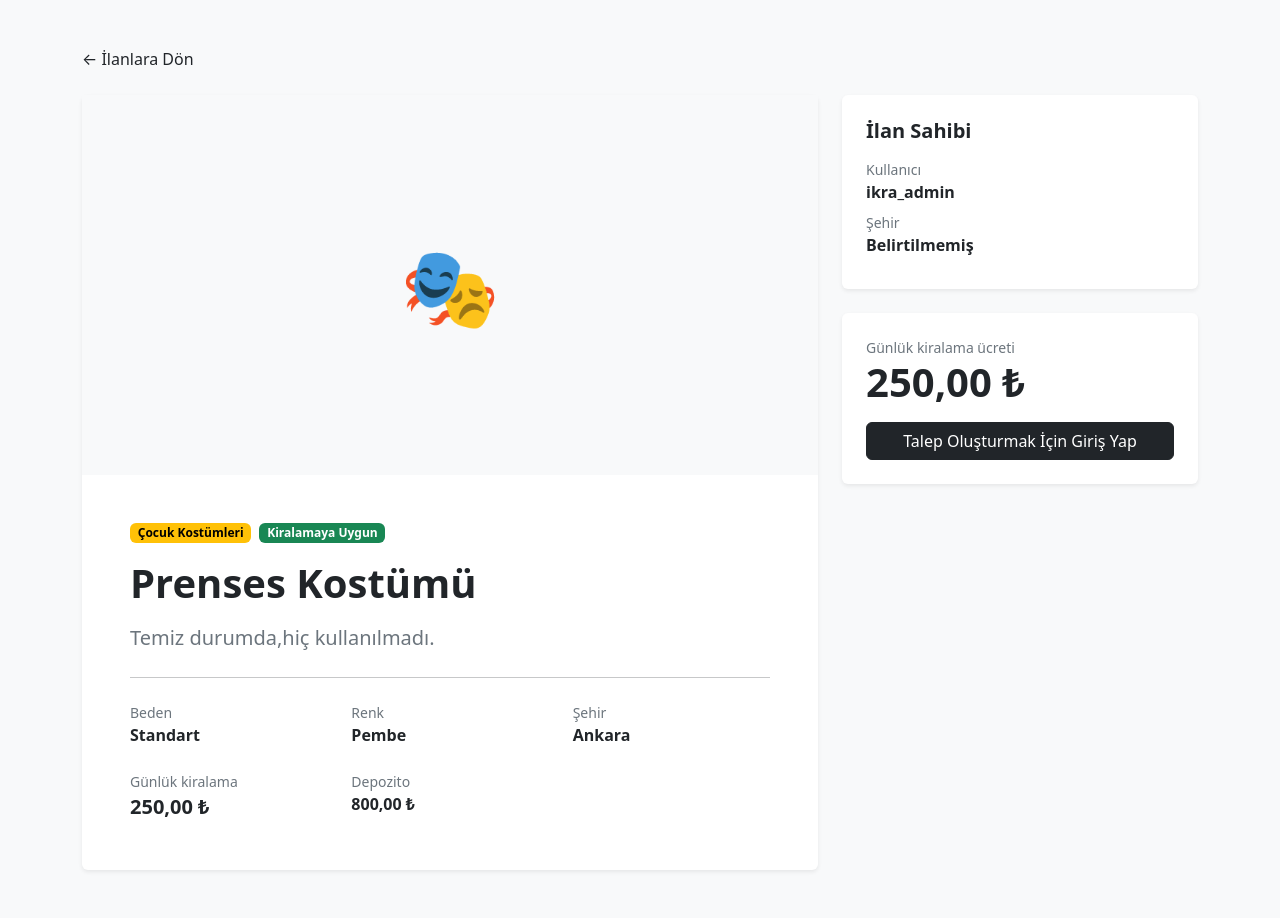
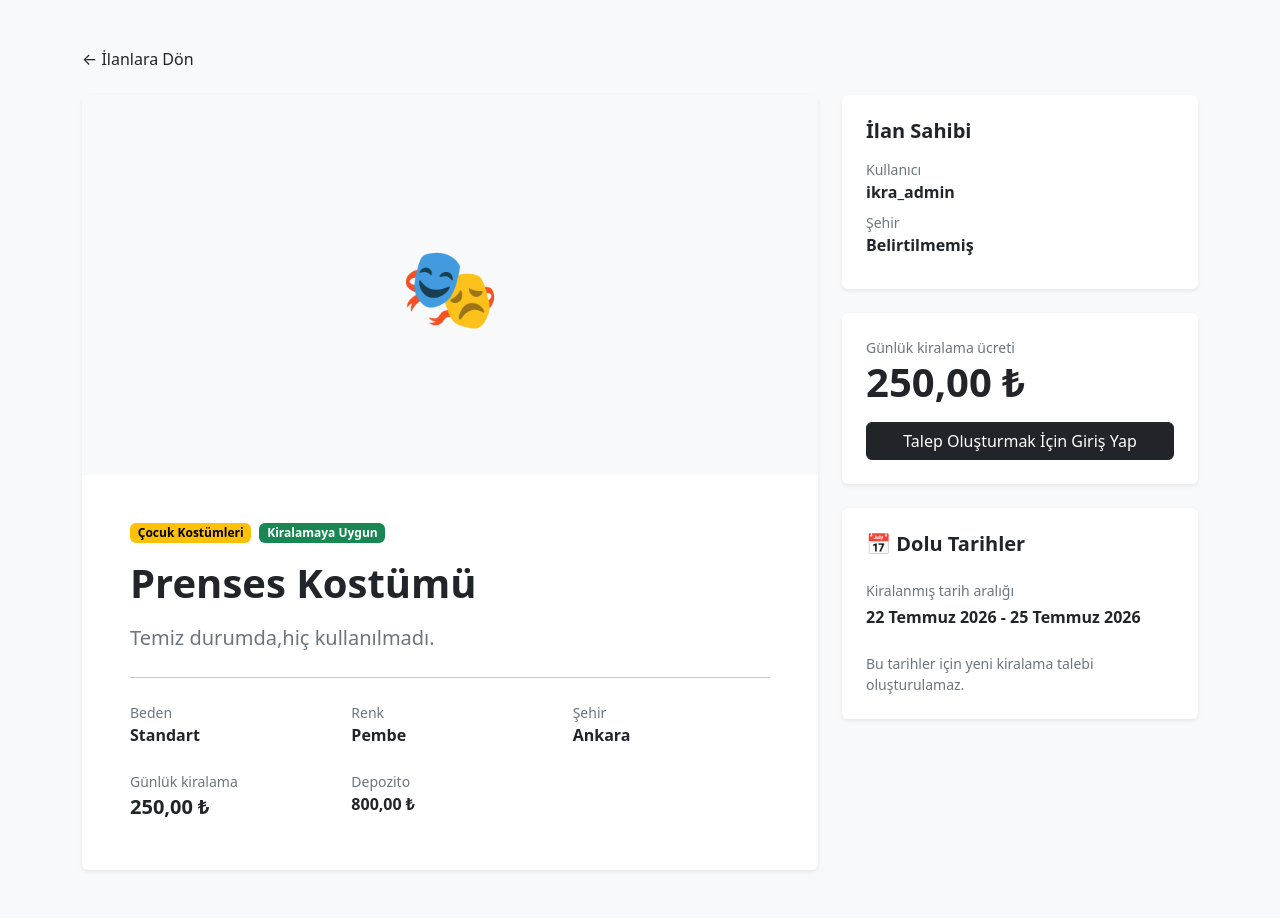
Before and after one commit to ikrabaser/costumehub, a Django app: page /ilanlar/2/ in a window 1280 px wide. Shown: the part 57-976 px from the top of the page. Run offline with Django 5.2, Linux system fonts and the light colour scheme; data comes from the database, SQL or seed files in the repository.

Commit message:
Show unavailable rental dates on listing details

```diff
--- a/products/views.py
+++ b/products/views.py
@@ -1,9 +1,13 @@
 from django.contrib import messages
 from django.contrib.auth.decorators import login_required
+from django.db.models import Q
 from django.shortcuts import get_object_or_404, redirect, render
-from django.db.models import Q
+from django.utils import timezone
+
+from rentals.models import KiralamaTalebi
+
 from .forms import IlanFormu
-from .models import Ilan,Kategori
+from .models import Ilan, Kategori
 
 
 def home(request):
@@ -13,11 +17,10 @@ def home(request):
 @login_required
 def ilan_olustur(request):
     if request.method == "POST":
-        form = IlanFormu(request.POST)
         form = IlanFormu(
-    request.POST,
-    request.FILES
-)
+            request.POST,
+            request.FILES,
+        )
 
         if form.is_valid():
             ilan = form.save(commit=False)
@@ -30,6 +33,7 @@ def ilan_olustur(request):
             )
 
             return redirect("products:home")
+
     else:
         form = IlanFormu(
             initial={
@@ -44,20 +48,29 @@ def ilan_olustur(request):
             "form": form,
         },
     )
+
+
 def ilan_listesi(request):
-    ilanlar = Ilan.objects.filter(
-        durum="YAYINDA",
-        mevcut_mu=True
-    ).select_related(
-        "kategori",
-        "ilan_sahibi"
-    ).order_by("-olusturulma_tarihi")
+    ilanlar = (
+        Ilan.objects.filter(
+            durum="YAYINDA",
+            mevcut_mu=True,
+        )
+        .select_related(
+            "kategori",
+            "ilan_sahibi",
+        )
+        .order_by("-olusturulma_tarihi")
+    )
 
     arama = request.GET.get("arama", "").strip()
     kategori = request.GET.get("kategori", "").strip()
     beden = request.GET.get("beden", "").strip()
     sehir = request.GET.get("sehir", "").strip()
-    maksimum_fiyat = request.GET.get("maksimum_fiyat", "").strip()
+    maksimum_fiyat = request.GET.get(
+        "maksimum_fiyat",
+        "",
+    ).strip()
 
     if arama:
         ilanlar = ilanlar.filter(
@@ -67,27 +80,36 @@ def ilan_listesi(request):
         )
 
     if kategori:
-        ilanlar = ilanlar.filter(kategori_id=kategori)
+        ilanlar = ilanlar.filter(
+            kategori_id=kategori,
+        )
 
     if beden:
-        ilanlar = ilanlar.filter(beden=beden)
+        ilanlar = ilanlar.filter(
+            beden=beden,
+        )
 
     if sehir:
-        ilanlar = ilanlar.filter(sehir__icontains=sehir)
+        ilanlar = ilanlar.filter(
+            sehir__icontains=sehir,
+        )
 
     if maksimum_fiyat:
         try:
-            maksimum_fiyat_degeri = float(maksimum_fiyat)
+            maksimum_fiyat_degeri = float(
+                maksimum_fiyat
+            )
 
             if maksimum_fiyat_degeri >= 0:
                 ilanlar = ilanlar.filter(
-                    gunluk_fiyat__lte=maksimum_fiyat_degeri
+                    gunluk_fiyat__lte=maksimum_fiyat_degeri,
                 )
+
         except ValueError:
             pass
 
     kategoriler = Kategori.objects.filter(
-        aktif_mi=True
+        aktif_mi=True,
     ).order_by("ad")
 
     context = {
@@ -104,25 +126,48 @@ def ilan_listesi(request):
     return render(
         request,
         "products/ilan_listesi.html",
-        context
+        context,
     )
+
+
 def ilan_detay(request, ilan_id):
     ilan = get_object_or_404(
         Ilan.objects.select_related(
             "kategori",
             "ilan_sahibi",
-            "ilan_sahibi__profil"
+            "ilan_sahibi__profil",
         ),
         id=ilan_id,
-        durum="YAYINDA"
+        durum="YAYINDA",
+    )
+
+    bugun = timezone.localdate()
+
+    dolu_tarih_araliklari = (
+        KiralamaTalebi.objects.filter(
+            ilan=ilan,
+            durum__in=[
+                "KABUL_EDILDI",
+                "TESLIM_EDILDI",
+                "IADE_EDILDI",
+                "TAMAMLANDI",
+            ],
+            bitis_tarihi__gte=bugun,
+        )
+        .order_by("baslangic_tarihi")
+        .values(
+            "baslangic_tarihi",
+            "bitis_tarihi",
+        )
     )
 
     context = {
-        "ilan": ilan
+        "ilan": ilan,
+        "dolu_tarih_araliklari": dolu_tarih_araliklari,
     }
 
     return render(
         request,
         "products/ilan_detay.html",
-        context
+        context,
     )
--- a/templates/products/ilan_detay.html
+++ b/templates/products/ilan_detay.html
@@ -20,9 +20,11 @@
 
         <div class="row g-4">
 
+            <!-- İlan bilgileri -->
             <div class="col-lg-8">
 
                 <div class="card border-0 shadow-sm">
+
                     {% if ilan.fotograf %}
                         <img
                             src="{{ ilan.fotograf.url }}"
@@ -40,6 +42,7 @@
                             </span>
                         </div>
                     {% endif %}
+
                     <div class="card-body p-4 p-md-5">
 
                         <div class="d-flex flex-wrap gap-2 mb-3">
@@ -129,8 +132,10 @@
 
             </div>
 
+            <!-- Sağ bölüm -->
             <div class="col-lg-4">
 
+                <!-- İlan sahibi kartı -->
                 <div class="card border-0 shadow-sm mb-4">
                     <div class="card-body p-4">
 
@@ -173,7 +178,8 @@
                     </div>
                 </div>
 
-                <div class="card border-0 shadow-sm">
+                <!-- Fiyat ve kiralama kartı -->
+                <div class="card border-0 shadow-sm mb-4">
                     <div class="card-body p-4">
 
                         <div class="small text-secondary">
@@ -185,6 +191,7 @@
                         </div>
 
                         {% if ilan.mevcut_mu %}
+
                             {% if user.is_authenticated %}
 
                                 {% if user == ilan.ilan_sahibi %}
@@ -218,7 +225,9 @@
                                 </a>
 
                             {% endif %}
+
                         {% else %}
+
                             <button
                                 type="button"
                                 class="btn btn-secondary w-100"
@@ -226,6 +235,58 @@
                             >
                                 Şu Anda Kiralanamaz
                             </button>
+
+                        {% endif %}
+
+                    </div>
+                </div>
+
+                <!-- Dolu tarihler kartı -->
+                <div class="card border-0 shadow-sm">
+                    <div class="card-body p-4">
+
+                        <h2 class="h5 fw-bold mb-3">
+                            📅 Dolu Tarihler
+                        </h2>
+
+                        {% if dolu_tarih_araliklari %}
+
+                            <div class="list-group list-group-flush">
+
+                                {% for tarih in dolu_tarih_araliklari %}
+
+                                    <div class="list-group-item px-0">
+
+                                        <div class="small text-secondary mb-1">
+                                            Kiralanmış tarih aralığı
+                                        </div>
+
+                                        <div class="fw-semibold">
+                                            {{ tarih.baslangic_tarihi|date:"d F Y" }}
+                                            -
+                                            {{ tarih.bitis_tarihi|date:"d F Y" }}
+                                        </div>
+
+                                    </div>
+
+                                {% endfor %}
+
+                            </div>
+
+                            <div class="small text-secondary mt-3">
+                                Bu tarihler için yeni kiralama talebi
+                                oluşturulamaz.
+                            </div>
+
+                        {% else %}
+
+                            <div class="alert alert-success mb-0">
+                                Bu ilan için şu anda
+                                <strong>
+                                    rezerve edilmiş tarih bulunmuyor.
+                                </strong>
+                            </div>
+
                         {% endif %}
 
                     </div>
```
Lines whose indentation alone changed are shown as unchanged.
